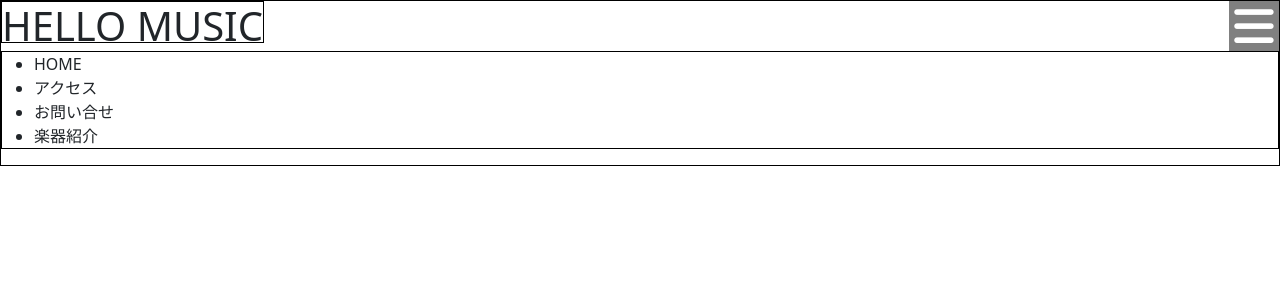
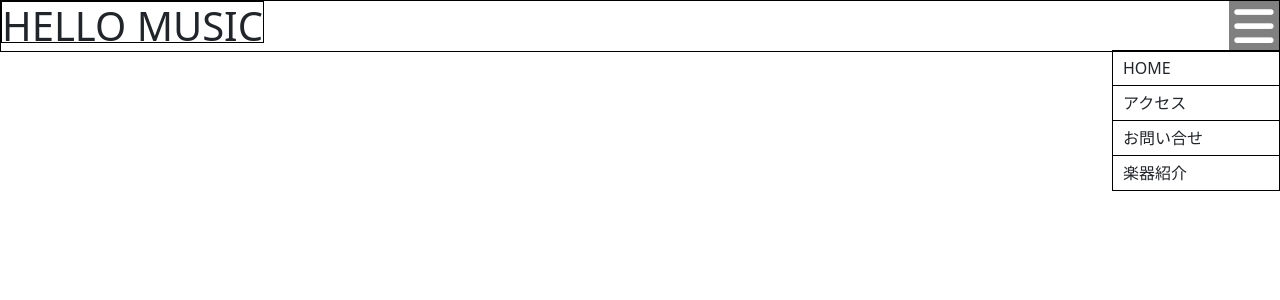
Before and after one commit to web-port4110-code/web-site-HELLO-MUSIC, a PHP site: page / in a window 1280 px wide. Shown: the top 300 px of the page. Run offline with PHP 8.4, Linux system fonts and the light colour scheme; some libraries are stand-ins or nearby versions.

Commit message:
ナビゲーションの位置を整えました

```diff
--- a/css/style.css
+++ b/css/style.css
@@ -10,13 +10,21 @@
 .headerContainer h1 {
     border: 1px black solid;
 }
-
+/*
 .headerContainer ul {
     border: 1px black solid;
 }
-
+*/
 root {
     font-size: 16px;
+}
+
+/*ーーーーーーーーーーーーーーーーーーーーーー
+ヘッダー
+--------------------------------------*/
+
+header {
+    position: relative;
 }
 
 .headerBox {
@@ -38,3 +46,25 @@ root {
     font-size: 45px;
     color: #fff;
 }
+
+header ul {
+    list-style-type: none;
+    width: 200px;
+    position: absolute;
+    top: 50px;
+    right: 0%;
+
+}
+
+header li {
+    border-bottom: black solid 1px;
+    border-left: black solid 1px;
+    border-right: black solid 1px;
+    padding-left: 10px;
+    padding-top: 5px;
+    padding-bottom: 5px;
+}
+
+header li:first-child {
+    border-top: black solid 1px;
+}
```
